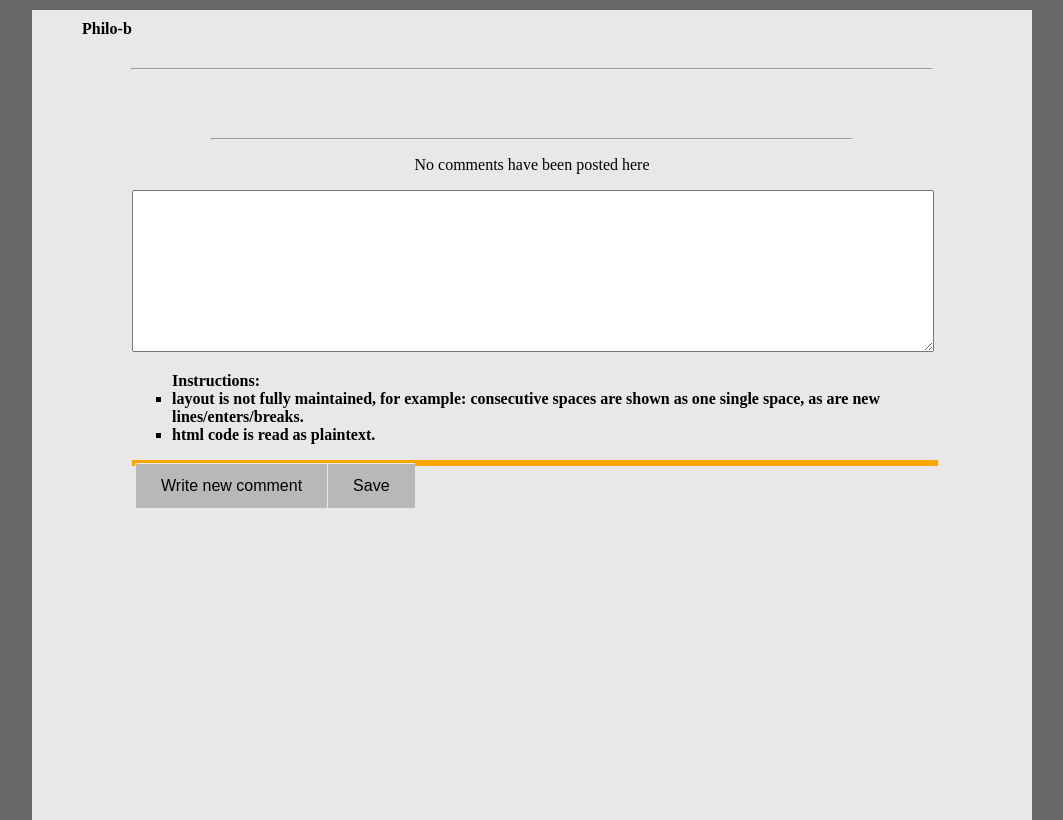
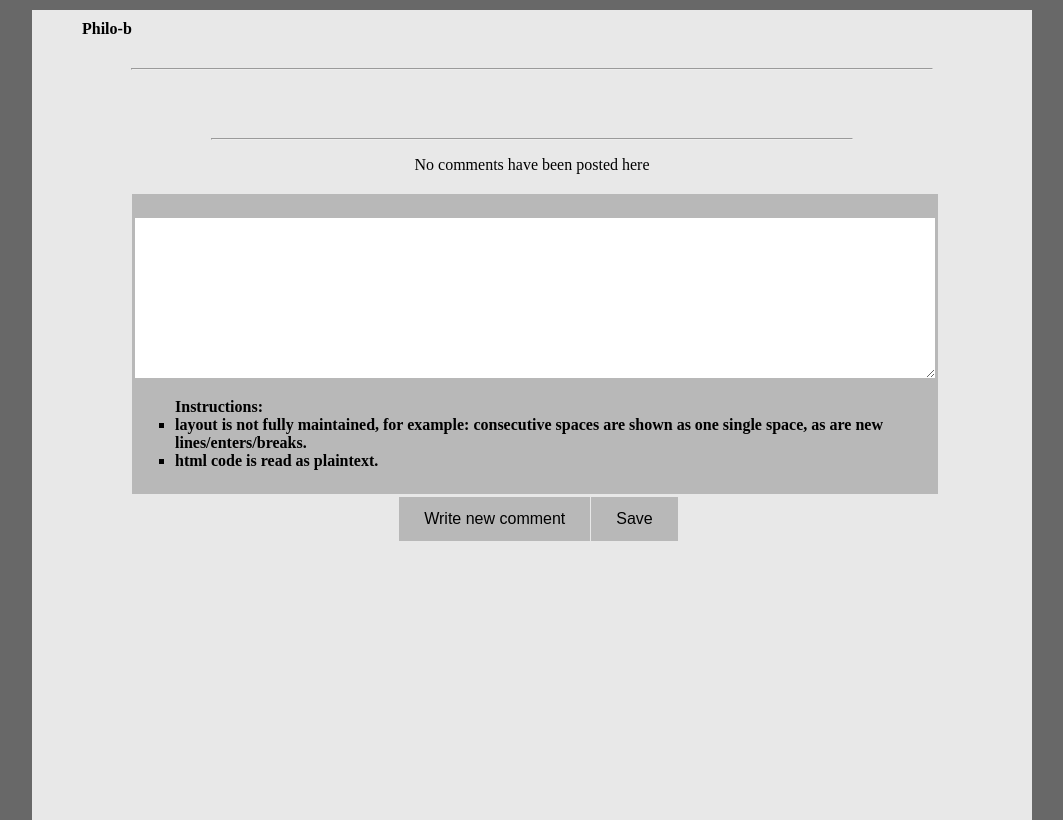
Before and after one commit to DZ84/philo-b, a Django app: template philo-b/templates/blog/post.html in a window 1280 px wide. Shown: the whole page, without its empty margins (108-1171 px from the left). Run offline with Django 3.2, Linux system fonts and the light colour scheme; the template is opened without the code that fills it: values that come from a table or form of the project are taken from there, others are empty.

Commit message:
made some progres with the layout, but with flexbox, so be it, probably no shame in that

```diff
--- a/philo-b/templates/blog/post.html
+++ b/philo-b/templates/blog/post.html
@@ -25,7 +25,7 @@
 		.reply-layout {
 			width: 100%;
 			margin: 10px auto 0;
-			padding: 10px;
+			padding: 3px;
 			background: #b8b8b8;
 		}
 
@@ -68,7 +68,7 @@
 			width: auto;
 			padding: 0;
 			margin-top: 10px;
-			margin-right: -10px;
+			margin-right: -3px;
 			/* border-top: 50px solid #686868; */
 		}
 
@@ -99,23 +99,24 @@
 		.comment-layout {
 			width: 100%;
 			height: auto;
-			margin: 0 auto;
 
-			text-align: center;
-			background: green;
-			border: 3px solid orange;
+			background: #b8b8b8;
+
+			/* this border seems to hold some stuff
+			   together on the top
+			   */
+			margin: 20px 0;
+			padding: 8px 3px;
 		}
 
 		.comment-layout > .button-container {
-			float: none;
-			margin: 0 auto;
+			width: 100%;
+			display: flex;
+			justify-content: center;
 		}
 
-		.comment-layout > .button-container .reply,
-		.comment-layout > .button-container .save {
-			/* margin-left: 50%;
-			 * white-space: nowrap;
-			 */
+		.comment-layout > .button-container > a > .reply,
+		.comment-layout > .button-container > a > .save {
 		}
 
 		.disabled {
@@ -130,7 +131,9 @@
 			min-width: 100%;
 			min-height: 5em;
 			max-height: 25em;
+			margin: 0;
 			padding: 0;
+			border: 0;
 		}
 
 		.comment-instructions {
@@ -205,6 +208,13 @@
 	{% endfor %}
 	{% if form %}
 
+		<div class="comment-layout" id="comment-new">
+			<!--a class="comment new"
+			   onclick="return show_comments_form('comment-new')">
+			   <button>New comment</button-->
+
+
+
 			<form id="comment_form" action="{% url 'add_comment' post.id %}" method="POST">
 				{% csrf_token %}
 				<div id="comment-area-wrapper">
@@ -221,19 +231,12 @@
 				</div>
 			</form>
 
-		<div class="comment-layout" id="comment-new">
-			<!--a class="comment new"
-			   onclick="return show_comments_form('comment-new')">
-			   <button>New comment</button-->
-
-
-
 			<div class="button-container">
 				<a class="comment new"
 				onclick="return show_comments_form('comment-new')">
 					<button class="reply">Write new comment</button></a>
 				<!--button class="save disabled" onclick="submit_form();">Save</button-->
-				<button class="save">Save</button>
+				<button class="save" id="save-enabled">Save</button>
 			</div>
 
 
```
Also changed, not shown: philo-b/templates/base.html (line endings or trailing spaces). Lines whose indentation alone changed are shown as unchanged.
